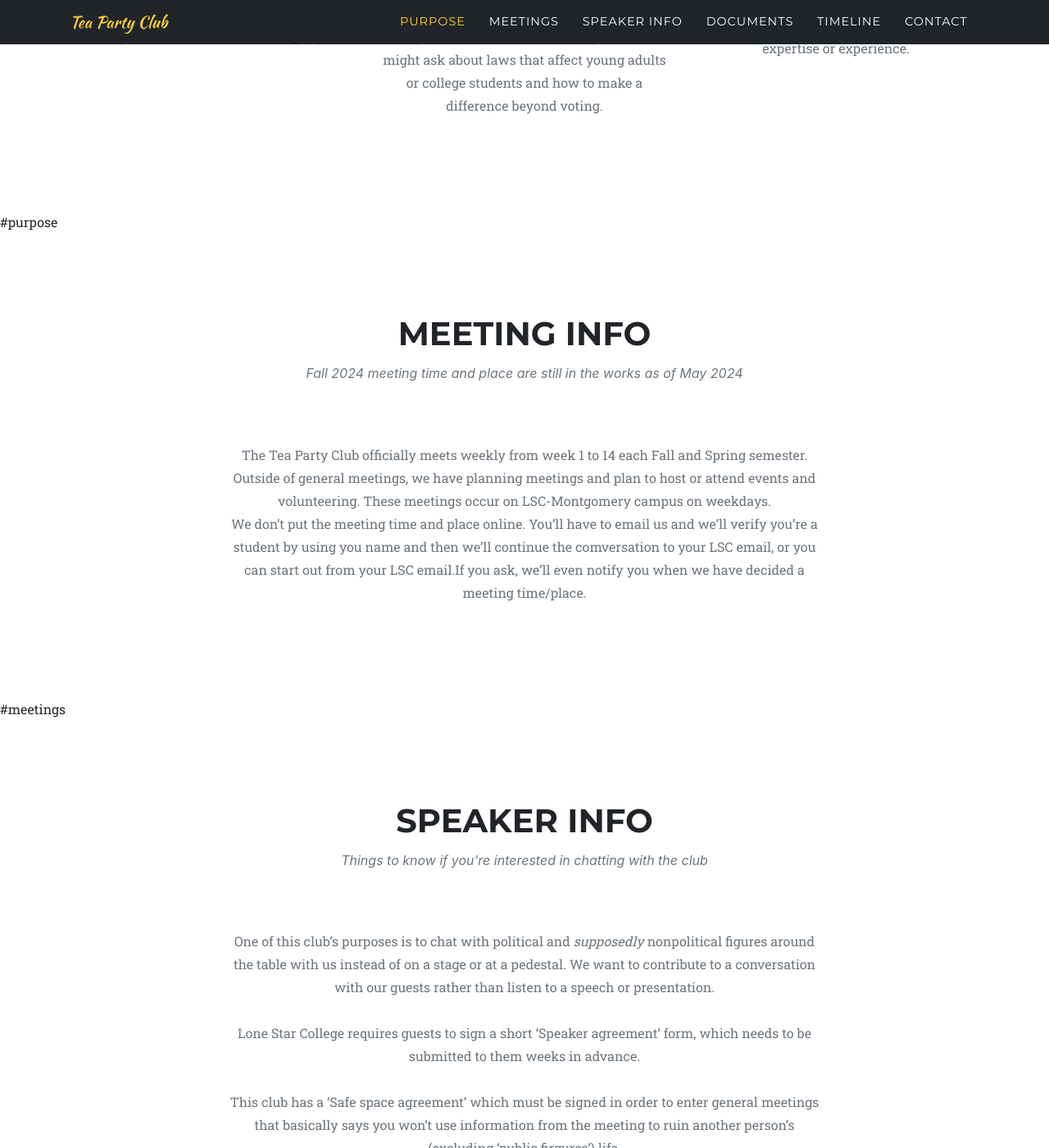
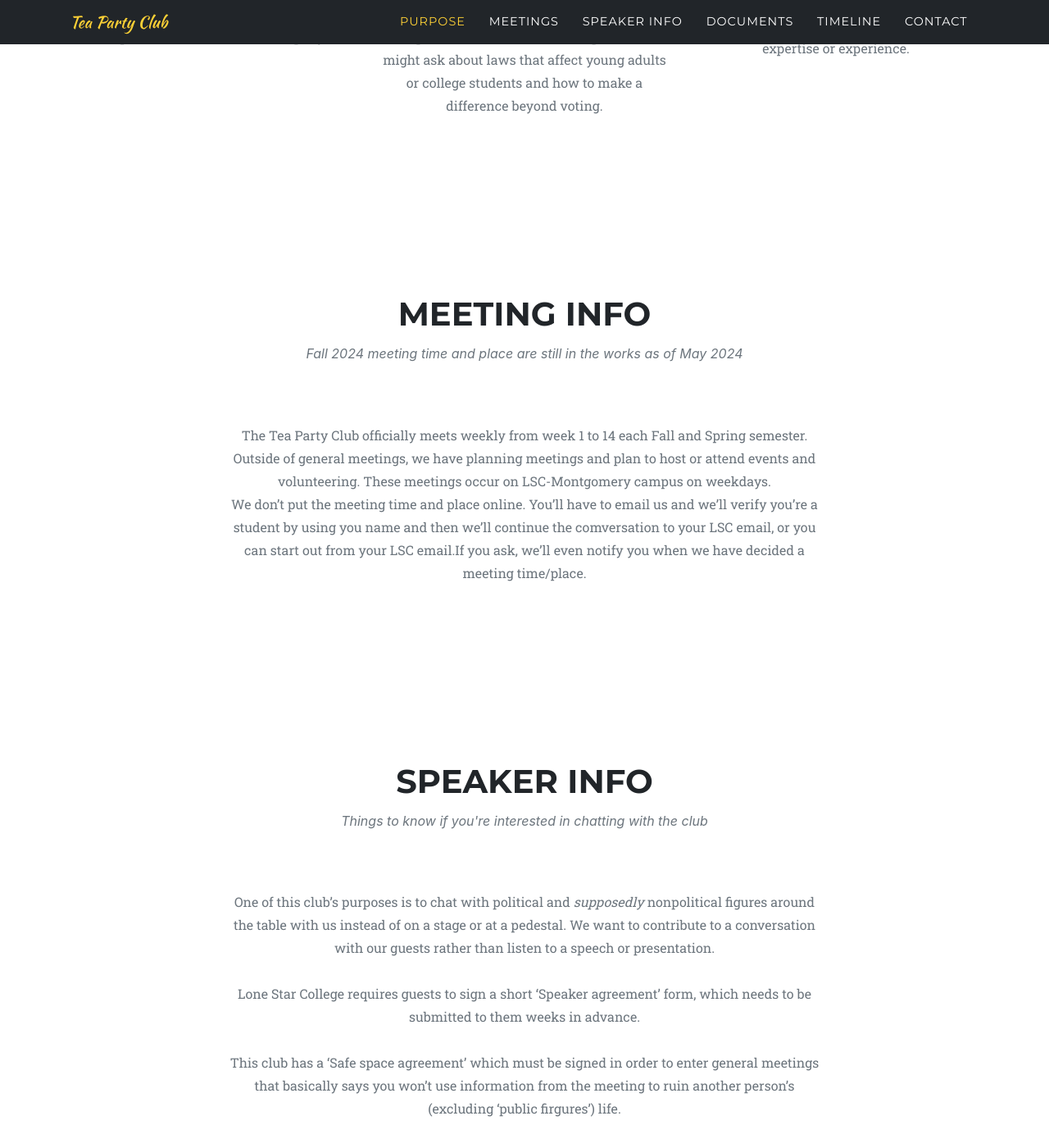
Before and after one commit to LSCMTeaPartyClub/LSCMTeaPartyClub.github.io, a Jekyll site: the page built from index.md, in a window 1280 px wide and 1400 px high, scrolled down 1370 px. Shown: the whole window at 82% size. Built offline with Jekyll 4.4.1, drawn with Linux system fonts in a browser that asks for light colours; some web fonts are replaced; some of the changed text lies outside the part shown.

Commit message:
the comments appeared on page lol. Update home.html

```diff
--- a/_layouts/home.html
+++ b/_layouts/home.html
@@ -3,10 +3,10 @@ layout: default
 ---
 {% include navheader.html %}
 
-{% include services.html %} #purpose
-{% include about.html %} #meetings
-{% include team.html %} #speaker info
-{% include portfolio_grid.html %} #documents
-{% include timeline.html %} #calendar
-{% include clients.html %} #unused
-{% include contact.html %} #unused
+{% include services.html %}
+{% include about.html %}
+{% include team.html %}
+{% include portfolio_grid.html %}
+{% include timeline.html %}
+{% include clients.html %}
+{% include contact.html %}
```
